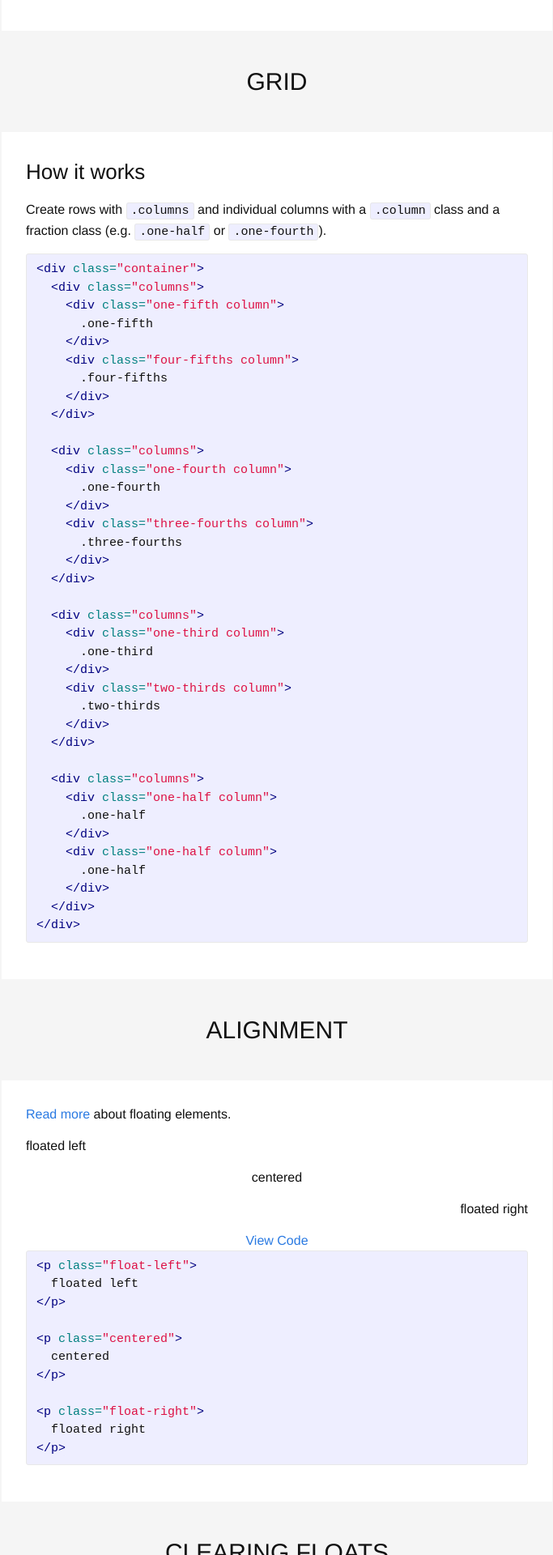
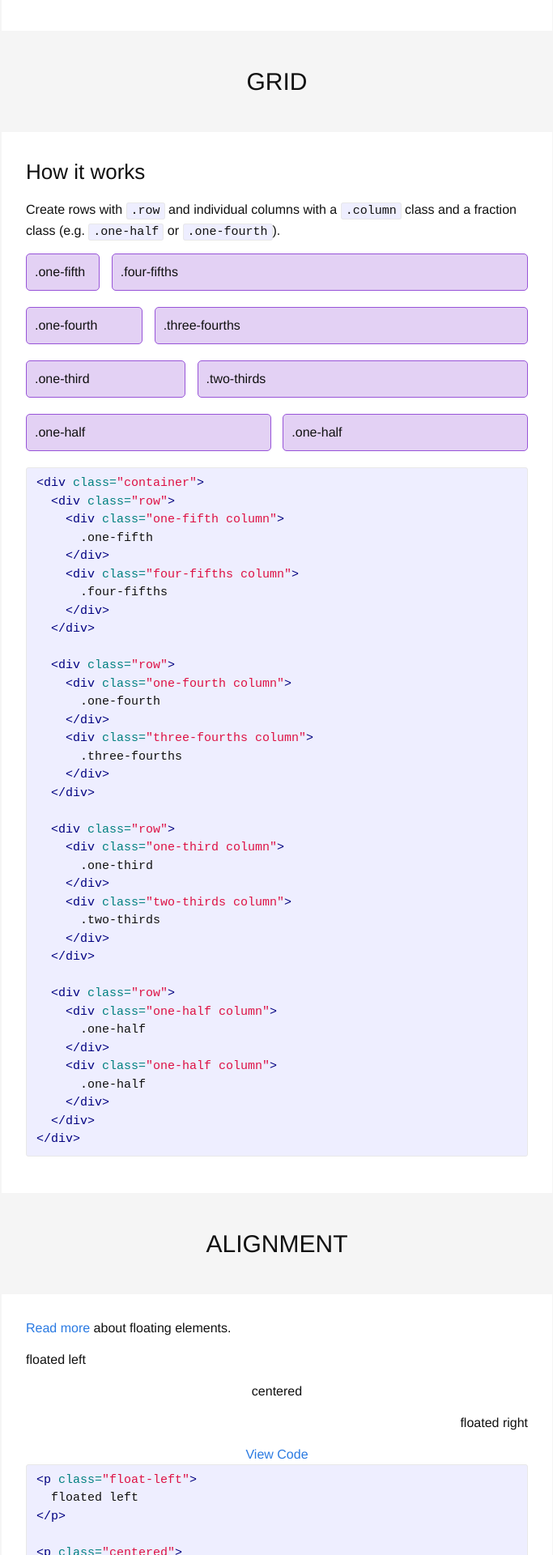
Before and after one commit to wtfluckey/style-guide, a Jekyll site: the page built from _posts/2015-10-22-Layout.html, in a window 1280 px wide. Shown: the part 472-2392 px from the top of the page at 81% size, without its empty margins (298-981 px from the left). Built offline with Jekyll 4.4.1, drawn with Linux system fonts in a browser that asks for light colours; nearby versions of some CDN libraries.

Commit message:
grid layout and css

```diff
--- a/_posts/2015-10-22-Layout.html
+++ b/_posts/2015-10-22-Layout.html
@@ -25,13 +25,52 @@ meta: this is elephant metadata
 <div class="section">
   <h3>How it works</h3>
   <p>
-  Create rows with <code>.columns</code> and individual columns with a <code>.column</code> class and a fraction class (e.g. <code>.one-half</code> or <code>.one-fourth</code>).
+  Create rows with <code>.row</code> and individual columns with a <code>.column</code> class and a fraction class (e.g. <code>.one-half</code> or <code>.one-fourth</code>).
   </p>
+
+  <div class="container grid-example">
+    <div class="row">
+      <div class="one-fifth column">
+        .one-fifth
+      </div>
+      <div class="four-fifths column">
+        .four-fifths
+      </div>
+    </div>
+
+    <div class="row">
+      <div class="one-fourth column">
+        .one-fourth
+      </div>
+      <div class="three-fourths column">
+        .three-fourths
+      </div>
+      <div class="clearfix"></div>
+    </div>
+
+    <div class="row">
+      <div class="one-third column">
+        .one-third
+      </div>
+      <div class="two-thirds column">
+        .two-thirds
+      </div>
+    </div>
+
+    <div class="row">
+      <div class="one-half column">
+        .one-half
+      </div>
+      <div class="one-half column">
+        .one-half
+      </div>
+    </div>
+  </div>
 
 <div class="view-code">
 {% highlight html %}
 <div class="container">
-  <div class="columns">
+  <div class="row">
     <div class="one-fifth column">
       .one-fifth
     </div>
@@ -40,7 +79,7 @@ meta: this is elephant metadata
     </div>
   </div>
 
-  <div class="columns">
+  <div class="row">
     <div class="one-fourth column">
       .one-fourth
     </div>
@@ -49,7 +88,7 @@ meta: this is elephant metadata
     </div>
   </div>
 
-  <div class="columns">
+  <div class="row">
     <div class="one-third column">
       .one-third
     </div>
@@ -58,7 +97,7 @@ meta: this is elephant metadata
     </div>
   </div>
 
-  <div class="columns">
+  <div class="row">
     <div class="one-half column">
       .one-half
     </div>
--- a/_sass/_application-styles.scss
+++ b/_sass/_application-styles.scss
@@ -22,3 +22,42 @@
   width: 100%;
   margin: auto;
 }
+
+.row {
+  @include row;
+
+}
+
+.column {
+}
+
+.one-fifth {
+  @include span-columns(2);
+}
+
+.four-fifths {
+  @include span-columns(10);
+  @include omega();
+}
+
+.one-fourth {
+  @include span-columns(3);
+}
+
+.three-fourths {
+  @include span-columns(9);
+  @include omega();
+}
+
+.one-third {
+  @include span-columns(4);
+}
+
+.two-thirds {
+  @include span-columns(8);
+  @include omega();
+}
+
+.one-half {
+  @include span-columns(6);
+}
--- a/_sass/_style-guide-specific.scss
+++ b/_sass/_style-guide-specific.scss
@@ -85,5 +85,16 @@
   &.orange {
     background: $orange;
   }
+}
 
+.grid-example {
+  .row {
+    margin-bottom: 20px;
+  }
+  .column {
+    border: 1px solid #9854D8;
+    background-color: lighten(#9854D8, 30%);
+    padding: 10px;
+    border-radius: 5px;
+  }
 }
```
